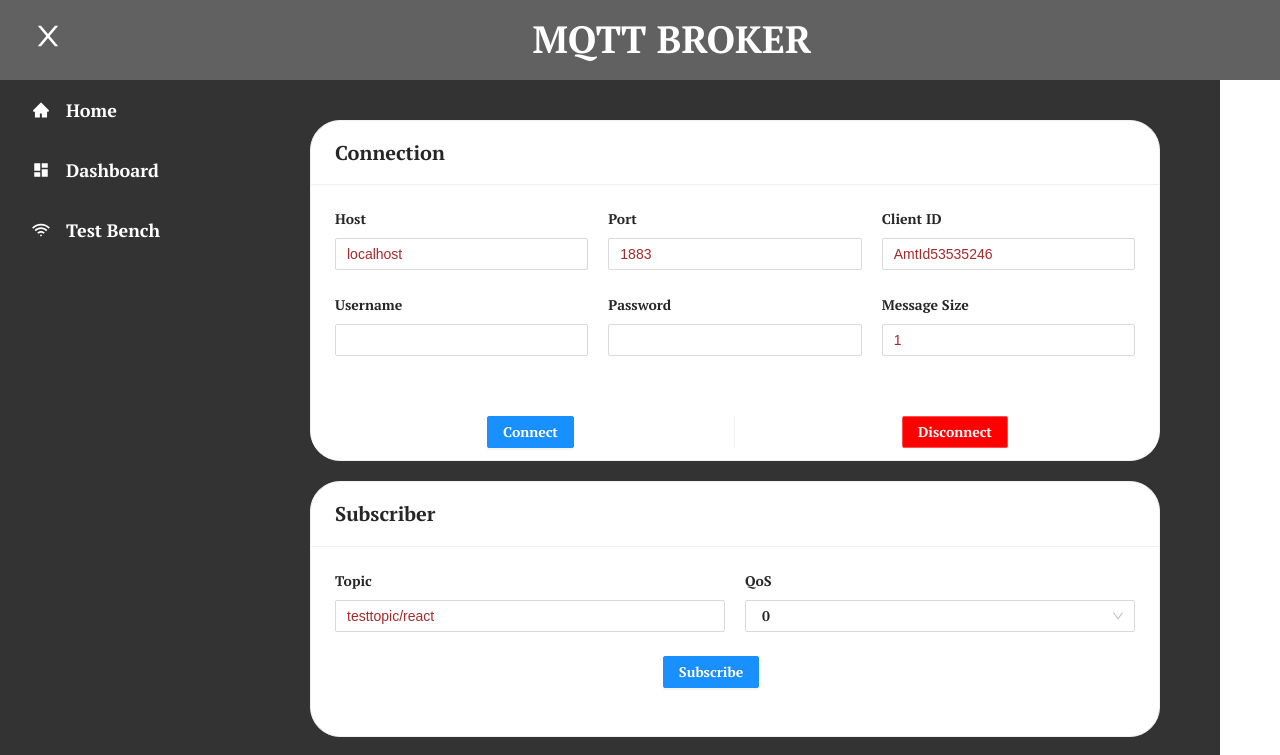
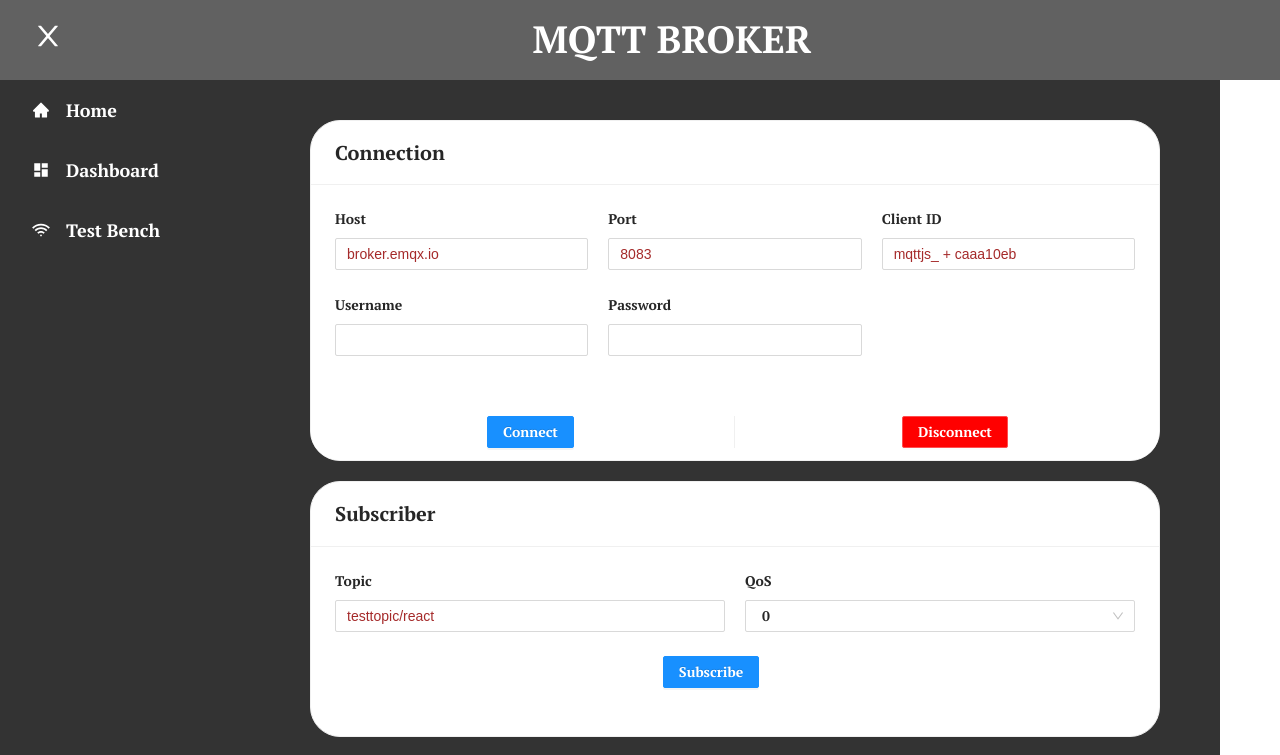
Before and after one commit to rexfordkode/IIoT-Dashboard, a React (Create React App) app in the folder client/: page /dashboard in a window 1280 px wide. Shown: the top 755 px of the page. Built offline with nearby package versions, Linux system fonts and the light colour scheme; a web font is replaced by a local one.

Commit message:
Updated connection form

```diff
--- a/client/src/components/Hook/Connection.js
+++ b/client/src/components/Hook/Connection.js
@@ -4,13 +4,13 @@ import { Card, Button, Form, Input, Row, Col } from "antd";
 const Connection = ({ connect, disconnect, connectBtn }) => {
   const [form] = Form.useForm();
   const record = {
-    host: 'localhost',
-    clientId: `AmtId${Math.random().toString(7).substr(2, 8)}`,
-    port: 1883,
+    host: 'broker.emqx.io',
+    clientId: `mqttjs_ + ${Math.random().toString(16).substr(2, 8)}`,
+    port: 8083,
     maximumPacketSize: 1
   };
   const onFinish = (values) => {
-    const { host, clientId, port, username, password, maximumPacketSize } = values;
+    const { host, clientId, port, username, password , maximumPacketSize} = values;
     const url = `ws://${host}:${port}/mqtt`;
     const options = {
       keepalive: 30,
@@ -20,22 +20,21 @@ const Connection = ({ connect, disconnect, connectBtn }) => {
       reconnectPeriod: 1000,
       connectTimeout: 30 * 1000,
       will: {
-        topic: 'testtopic/react',
+        topic: 'WillMsg',
         payload: 'Connection Closed abnormally..!',
         qos: 0,
         retain: false
       },
-      rejectUnauthorized: false,
       properties:{
         maximumPacketSize: 1024,
         topicAliasMaximum: 100,
         receiveMaximum: 10
-      }
+      },
+      rejectUnauthorized: false
     };
     options.clientId = clientId;
     options.username = username;
     options.password = password;
-    options.properties.maximumPacketSize = maximumPacketSize;
     connect(url, options);
   };
 
@@ -96,14 +95,6 @@ const Connection = ({ connect, disconnect, connectBtn }) => {
             <Input />
           </Form.Item>
         </Col>
-        <Col span={8}>
-          <Form.Item
-            label="Message Size"
-            name="maximumPacketSize"
-          >
-            <Input />
-          </Form.Item>
-        </Col>
       </Row>
     </Form>
   )
--- a/client/src/components/Hook/Receiver.js
+++ b/client/src/components/Hook/Receiver.js
@@ -24,7 +24,7 @@ const Receiver = ({ payload }) => {
       title="Receiver"
     >
       <List
-        size="medium"
+        size="small"
         bordered
         dataSource={messages}
         renderItem={renderListItem}
--- a/client/src/pages/TestConnection.js
+++ b/client/src/pages/TestConnection.js
@@ -11,7 +11,6 @@ import {
   InputNumber,
   Select,
 } from "antd";
-import axios from 'axios';
 import mqtt from "mqtt/dist/mqtt";
 import "./TestConnection.css";
 
@@ -20,9 +19,9 @@ export const TestConnection = () => {
   const { Option } = Select;
 
   const record = {
-    host: "",
-    clientId: `AmtId${Math.random().toString(8).substr(2, 5)}`,
-    port: 1883,
+    host: "broker.emqx.io",
+    clientId: `mqttjs_ + ${Math.random().toString(16).substr(2, 8)}`,
+    port: 8083,
     message_size: 1,
     protocol: "mqtt://",
     path: "",
@@ -55,7 +54,7 @@ export const TestConnection = () => {
         reconnectPeriod: 1000,
         connectTimeout: 30 * 1000,
         will: {
-          topic: "testtopic/react",
+          topic: "WillMsg",
           payload: "Connection Closed abnormally..!",
           qos: 0,
           retain: false,
@@ -183,15 +182,6 @@ export const TestConnection = () => {
     }
   }, [client]);
 
-
-  //Starter use state
- const [starter, setStarter] = useState('Start');
- useEffect(()=>{
-   if(starter){
-     setStarter({response: {}})
-   }
- },[starter])
-
   const mqttDisconnect = () => {
     if (client) {
       client.end(() => {
@@ -199,14 +189,7 @@ export const TestConnection = () => {
       });
     }
   };
-const handleStart = async() =>{
-try {
-   fetch('http://localhost:5000/broker');
-} catch (err) {
-  console.error(err.message);
-}
 
-}
   const handleConnect = () => {
     form.submit();
   };
@@ -225,7 +208,7 @@ try {
           <Button onClick={handleDisconnect} id="danger-button" danger>
             Disconnect
           </Button>,
-          <Button id="start-button" onClick={handleStart}>
+          <Button id="start-button">
             Start
           </Button>,
         ]}
```
